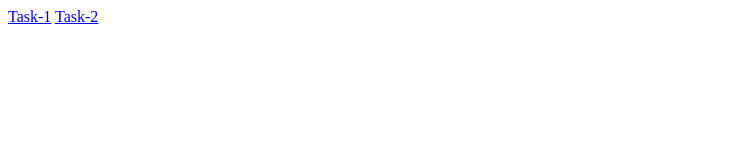
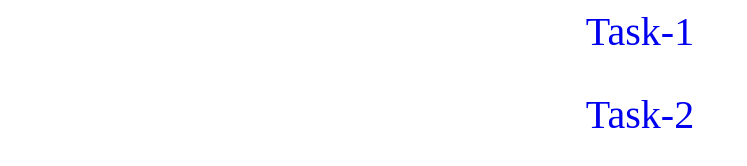
Before and after one commit to Madhukiran00/css, a plain HTML site: page 13-05-25/index.html in a window 1280 px wide. Shown: the whole page, without its empty margins (0-747 px from the left). Drawn offline with Linux system fonts and the light colour scheme.

Commit message:
Update index.html

```diff
--- a/13-05-25/index.html
+++ b/13-05-25/index.html
@@ -4,9 +4,18 @@
     <meta charset="UTF-8">
     <meta name="viewport" content="width=device-width, initial-scale=1.0">
     <title>Document</title>
+    <style>
+        a{
+            font-size: 40px;
+            text-decoration: none;
+            margin: 100px;
+
+        }
+    </style>
 </head>
-<body>
-    <a href="./Task-1.html">Task-1</a>
+<body><center>
+    <a href="./Task-1.html">Task-1</a><br><br><br>
     <a href="./Task-2.html">Task-2</a>
+    </center>
 </body>
 </html>
```
